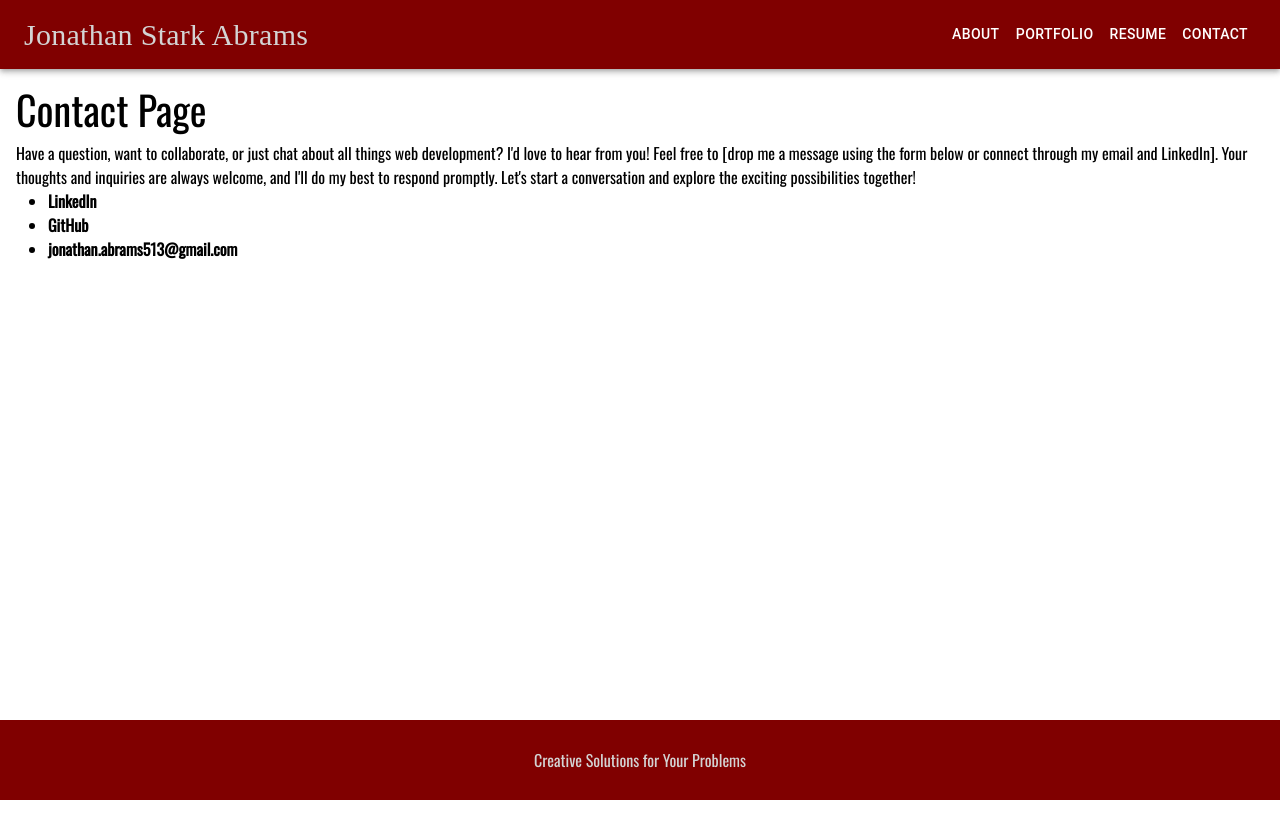
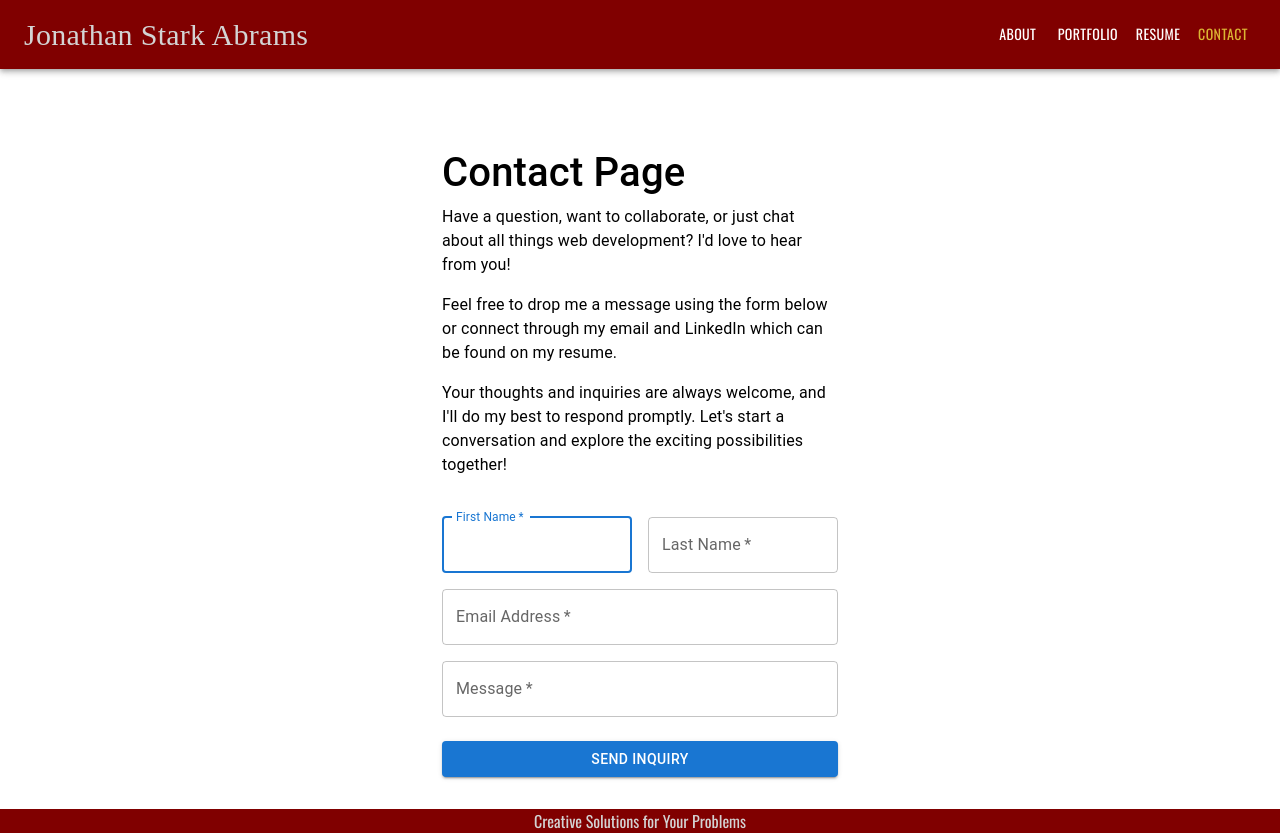
Before and after one commit to jabrams513/react-portfolio, a React (Vite) app: page /contact in a window 1280 px wide. Before the commit the page ends 800 px from the top, so only its background shows below. Built offline with nearby package versions, Linux system fonts and the light colour scheme; a web font is replaced by a local one.

Commit message:
active NavLink colors, contact form, About page photo style, other styles

```diff
--- a/src/App.css
+++ b/src/App.css
@@ -46,3 +46,28 @@ footer {
   justify-content: center;
   color: #D3D3D3;
 }
+
+.active .link-btn {
+  color: rgb(219, 180, 51);
+}
+
+.prof-img {
+  height: 150px;
+  width: auto;
+  /* object-fit: contain; */
+  float: left;
+  margin-right: 10px;
+  border-radius: 50%;
+}
+
+.about-text {
+  padding: 5px 5px 5px 5px;
+}
+
+.form-field {
+  background-color: white;
+}
+
+/* .submit-btn {
+  background-color: #800000;
+} */
--- a/src/components/NavTabs.jsx
+++ b/src/components/NavTabs.jsx
@@ -14,7 +14,7 @@ import MenuItem from '@mui/material/MenuItem';
 import AdbIcon from '@mui/icons-material/Adb';
 import JAProfPic from '../assets/JAProfPic.jpeg';
 import Phoenix from '../assets/Phoenix.jpg'
-import { Link } from 'react-router-dom';
+import { NavLink, useLocation } from 'react-router-dom';
 import { green } from '@mui/material/colors';
 
 function ResponsiveAppBar() {
@@ -37,6 +37,8 @@ function ResponsiveAppBar() {
   };
 
   const styles = { navLinks: { textDecoration: "none", fontFamily: "Oswald" }, menuLinks: { textDecoration: "none", color: "#800000", fontFamily: "Oswald" } }
+
+  const location = useLocation()
 
   return (
     <AppBar position="static" sx={{ background: "#800000" }}>
@@ -88,25 +90,24 @@ function ResponsiveAppBar() {
                 display: { xs: 'block', md: 'flex' },
               }}
             >
-              <Link style={styles.menuLinks} to="/"><MenuItem onClick={handleCloseNavMenu}>
-                <Typography textAlign="center">About</Typography>
+              <NavLink style={styles.menuLinks} to="/"><MenuItem onClick={handleCloseNavMenu}>
+                <Typography sx={{ fontFamily: "Oswald" }} textAlign="center">About</Typography>
               </MenuItem>
-              </Link>
-              <Link style={styles.menuLinks} to="/portfolio"><MenuItem onClick={handleCloseNavMenu}>
-                <Typography textAlign="center">Portfolio</Typography>
+              </NavLink>
+              <NavLink style={styles.menuLinks} to="/portfolio"><MenuItem onClick={handleCloseNavMenu}>
+                <Typography sx={{ fontFamily: "Oswald" }} textAlign="center">Portfolio</Typography>
               </MenuItem>
-              </Link>
-              <Link style={styles.menuLinks} to="/resume"><MenuItem onClick={handleCloseNavMenu}>
-                <Typography textAlign="center">Resume</Typography>
+              </NavLink>
+              <NavLink style={styles.menuLinks} to="/resume"><MenuItem onClick={handleCloseNavMenu}>
+                <Typography sx={{ fontFamily: "Oswald" }} textAlign="center">Resume</Typography>
               </MenuItem>
-              </Link>
-              <Link style={styles.menuLinks} to="/contact"><MenuItem onClick={handleCloseNavMenu}>
-                <Typography textAlign="center">Contact</Typography>
+              </NavLink>
+              <NavLink style={styles.menuLinks} to="/contact"><MenuItem onClick={handleCloseNavMenu}>
+                <Typography sx={{ fontFamily: "Oswald" }} textAlign="center">Contact</Typography>
               </MenuItem>
-              </Link>
+              </NavLink>
             </Menu>
           </Box>
-          {/* <Avatar alt="Phoenix" src={Phoenix} sx={{ mr: 2 }} /> */}
           <Typography
             noWrap
             sx={{
@@ -124,34 +125,28 @@ function ResponsiveAppBar() {
             Jonathan Stark Abrams
           </Typography>
           <Box sx={{ flexGrow: 1, display: { xs: 'none', md: 'flex' }, justifyContent: "flex-end" }}>
-            <Link style={styles.navLinks} to="/"><Button
+            <NavLink style={styles.navLinks} className= {({isActive}) => (isActive ? "active" : "")} to="/"><Button className= "link-btn"
               onClick={handleCloseNavMenu}
-              sx={{ my: 2, color: 'white', display: 'block' }}
+              sx={{ fontFamily: "Oswald", my: 2, color: 'white', display: 'block' }}
             > About
-            </Button></Link>
-            <Link style={styles.navLinks} to="/portfolio"><Button
+            </Button></NavLink>
+            <NavLink style={styles.navLinks} className= {({isActive}) => (isActive ? "active" : "")} to="/portfolio"><Button className= "link-btn"
               onClick={handleCloseNavMenu}
-              sx={{ my: 2, color: 'white', display: 'block' }}
+              sx={{ fontFamily: "Oswald", my: 2, color: 'white', display: 'block' }}
             > Portfolio
-            </Button></Link>
-            <Link style={styles.navLinks} to="/resume"><Button
+            </Button></NavLink>
+            <NavLink style={styles.navLinks} className= {({isActive}) => (isActive ? "active" : "")} to="/resume"><Button className= "link-btn"
               onClick={handleCloseNavMenu}
-              sx={{ my: 2, color: 'white', display: 'block' }}
+              sx={{ fontFamily: "Oswald", my: 2, color: 'white', display: 'block' }}
             > Resume
-            </Button></Link>
-            <Link style={styles.navLinks} to="/contact"><Button
+            </Button></NavLink>
+            <NavLink style={styles.navLinks} className= {({isActive}) => (isActive ? "active" : "")} to="/contact"><Button className= "link-btn"
               onClick={handleCloseNavMenu}
-              sx={{ my: 2, color: 'white', display: 'block' }}
+              sx={{ fontFamily: "Oswald", my: 2, color: 'white', display: 'block' }}
             > Contact
-            </Button></Link>
+            </Button></NavLink>
           </Box>
 
-          <Box sx={{ flexGrow: 0 }}>
-            <Tooltip title="Open settings">
-              <IconButton onClick={handleOpenUserMenu} sx={{ p: 0 }}>
-              </IconButton>
-            </Tooltip>
-          </Box>
         </Toolbar>
       </Container>
     </AppBar>
--- a/src/pages/About.jsx
+++ b/src/pages/About.jsx
@@ -1,8 +1,15 @@
+import JAProfPic from '../assets/JAProfPic.jpeg';
+
 export default function About() {
   return (
     <div>
       <h1>About Page</h1>
-      <p>
+
+      <div className="img-container">
+        <img className="prof-img" src={JAProfPic} />
+      </div>
+
+      <p className="about-text">
         <strong>Introduction:</strong>
         <p>Greetings! I'm Jonathan Abrams, a passionate web developer dedicated to creating seamless and innovative digital experiences.</p>
 
--- a/src/pages/Contact.jsx
+++ b/src/pages/Contact.jsx
@@ -1,15 +1,94 @@
-export default function Contact() {
+import * as React from 'react';
+import Button from '@mui/material/Button';
+import TextField from '@mui/material/TextField';
+import Link from '@mui/material/Link';
+import Grid from '@mui/material/Grid';
+import Box from '@mui/material/Box';
+import Typography from '@mui/material/Typography';
+import Container from '@mui/material/Container';
+
+export default function SignUp() {
+  const handleSubmit = (event) => {
+    event.preventDefault();
+    const data = new FormData(event.currentTarget);
+    console.log({
+      email: data.get('email'),
+      password: data.get('password'),
+    });
+  };
+
   return (
-    <div>
-      <h1>Contact Page</h1>
-      <p>
-Have a question, want to collaborate, or just chat about all things web development? I'd love to hear from you! Feel free to [drop me a message using the form below or connect through my email and LinkedIn]. Your thoughts and inquiries are always welcome, and I'll do my best to respond promptly. Let's start a conversation and explore the exciting possibilities together!
-        <ul>
-          <li><strong>LinkedIn</strong></li>
-          <li><strong>GitHub</strong></li>
-          <li><strong><email>jonathan.abrams513@gmail.com</email></strong></li>
-        </ul>
-      </p>
-    </div>
+    <Container component="main" maxWidth="xs">
+      <Box
+        sx={{
+          marginTop: 8,
+          display: 'flex',
+          flexDirection: 'column',
+          alignItems: 'center',
+        }}
+      >
+        <Typography>
+          <div>
+            <h1>Contact Page</h1>
+            <p>Have a question, want to collaborate, or just chat about all things web development? I'd love to hear from you!</p>
+            <p>Feel free to drop me a message using the form below or connect through my email and LinkedIn which can be found on my resume.</p>
+            <p>Your thoughts and inquiries are always welcome, and I'll do my best to respond promptly. Let's start a conversation and explore the exciting possibilities together!</p>
+        </div>
+      </Typography>
+      <Box component="form" noValidate onSubmit={handleSubmit} sx={{ mt: 3 }}>
+        <Grid container spacing={2}>
+          <Grid item xs={12} sm={6}>
+            <TextField className="form-field"
+              autoComplete="given-name"
+              name="firstName"
+              required
+              fullWidth
+              id="firstName"
+              label="First Name"
+              autoFocus
+            />
+          </Grid>
+          <Grid item xs={12} sm={6}>
+            <TextField className="form-field"
+              required
+              fullWidth
+              id="lastName"
+              label="Last Name"
+              name="lastName"
+              autoComplete="family-name"
+            />
+          </Grid>
+          <Grid item xs={12}>
+            <TextField className="form-field"
+              required
+              fullWidth
+              id="email"
+              label="Email Address"
+              name="email"
+              autoComplete="email"
+            />
+          </Grid>
+          <Grid item xs={12}>
+            <TextField className="form-field"
+              required
+              fullWidth
+              name="message"
+              label="Message"
+              type="message"
+              id="message"
+            />
+          </Grid>
+        </Grid>
+        <Button className="submit-btn"
+          type="submit"
+          fullWidth
+          variant="contained"
+          sx={{ mt: 3, mb: 2 }}
+        >
+          Send Inquiry
+        </Button>
+      </Box>
+    </Box>
+    </Container >
   );
 }
```
